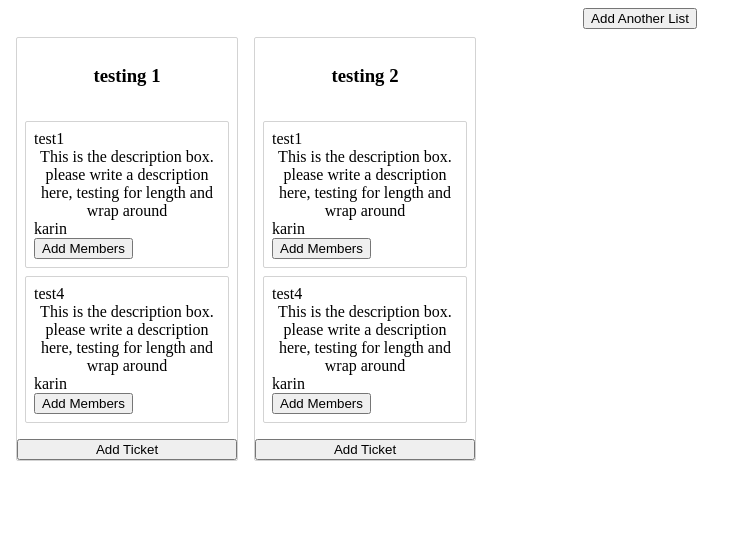
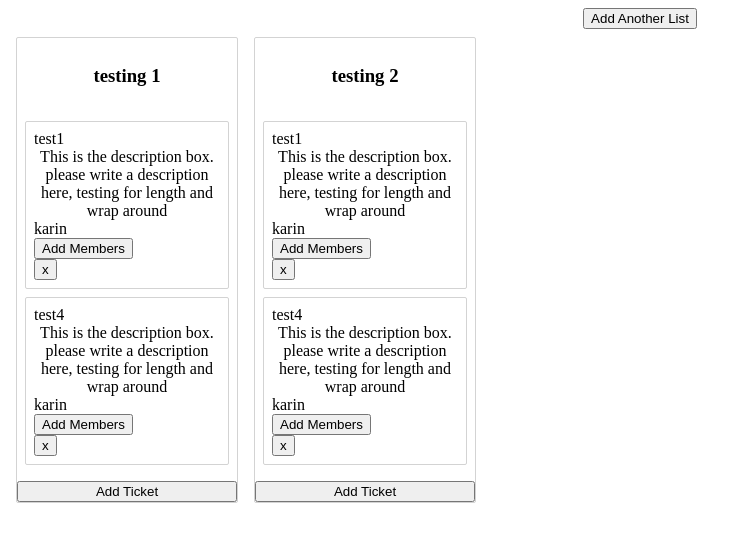
Before and after one commit to enigmatikme/kanban_board, a React (Create React App) app: page / in a window 1280 px wide. Shown: the top 542 px of the page, without its empty margins (0-744 px from the left). Built offline with nearby package versions, Linux system fonts and the light colour scheme.

Commit message:
delete tickets option

```diff
--- a/src/App.js
+++ b/src/App.js
@@ -137,6 +137,10 @@ function App() {
     }
   }
 
+  const deleteTicket = () => {
+    console.log("deleted");
+  }
+
   return (
     <div className="App">
       <button class="create_list_btn" onClick={() => toggleModal(!showModal)}>Add Another List</button>
@@ -151,7 +155,7 @@ function App() {
           <Container>
         {
           lists.map((list, i) => {
-            return <List setLists={setLists} key={i} currentListIndex={i} list={list} addTicket={addTicket} updateUsers={updateUsers}/>
+            return <List setLists={setLists} key={i} currentListIndex={i} list={list} addTicket={addTicket} updateUsers={updateUsers} deleteTicket={deleteTicket} lists={lists}/>
           })
         }
         </Container>
--- a/src/components/List.jsx
+++ b/src/components/List.jsx
@@ -30,7 +30,7 @@ const TaskList = styled.div`
   min-height: 100px;
 `;
 
-function List({currentListIndex, list, addTicket, updateUsers}) {
+function List({currentListIndex, list, addTicket, updateUsers, deleteTicket, lists, setLists}) {
   const [showModal, toggleModal] = useState(false);
 
   return (
@@ -47,7 +47,7 @@ function List({currentListIndex, list, addTicket, updateUsers}) {
           {
             list.tickets.map((ticket, i) => {
               return (
-                <Ticket {...ticket} key={i} ticketIndex={i} users={users} updateUsers={updateUsers} currentListIndex={currentListIndex}/>
+                <Ticket {...ticket} key={i} ticketIndex={i} users={users} updateUsers={updateUsers} currentListIndex={currentListIndex} deleteTicket={deleteTicket} lists={lists} setLists={setLists}/>
                 )
               })
             }
--- a/src/components/Ticket.jsx
+++ b/src/components/Ticket.jsx
@@ -14,7 +14,7 @@ const Container = styled.div`
   align-items: flex-start;
 
 `;
-function Ticket({title, description, assignedTo, ticketIndex, users, updateUsers, currentListIndex}) {
+function Ticket({title, description, assignedTo, ticketIndex, users, updateUsers, currentListIndex, lists, setLists}) {
   const [selectedUser, setValue] = useState('');
   const [showModal, toggleModal] = useState(false);
 
@@ -25,6 +25,15 @@ function Ticket({title, description, assignedTo, ticketIndex, users, updateUsers
 
   const handleChange = (e) => {
     setValue(e.target.value)
+  }
+
+  const change = () => {
+    const newList = [...lists];
+    const newColumn = newList[currentListIndex]
+    newColumn.tickets.splice(ticketIndex, 1);
+    newList[currentListIndex] = newColumn;
+
+    setLists(newList);
   }
 
   return (
@@ -46,8 +55,8 @@ function Ticket({title, description, assignedTo, ticketIndex, users, updateUsers
           })
         }
       </div>
-
       <button onClick={() => toggleModal(!showModal)}>Add Members</button>
+      <button onClick={change}>x</button>
       {
         showModal ?
         <form onSubmit={handleSubmit}>
```
